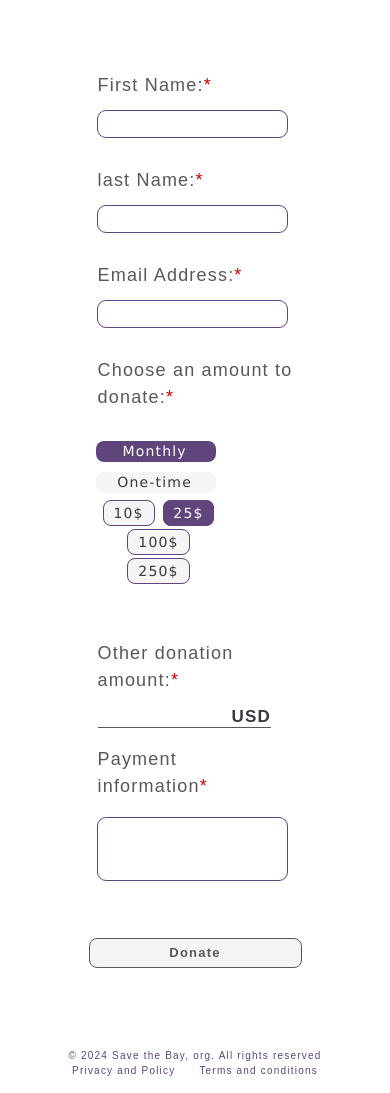
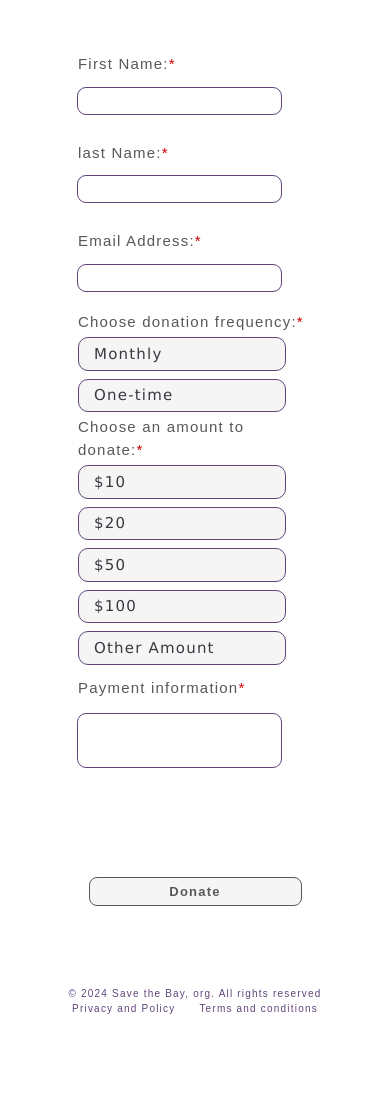
Before and after one commit to Rawiya-Lou/no-profit-website-project, a plain HTML site: page donate.html in a window 390 px wide. Shown: the part 229-1322 px from the top of the page. After the commit the page ends 1260 px from the top, so only its background shows below. Drawn offline with Linux system fonts and the light colour scheme.

Commit message:
make donation form interactive in donate.html

```diff
--- a/donate.html
+++ b/donate.html
@@ -14,103 +14,74 @@
 <body>
     <header class="header">
         <div class="header__logo">
-        <a href="index.html" target="_blank"><img src="images/Logo.png" alt="logo" class="logo logo-center"
-            loading="lazy"></a>
+        <a href="index.html" target="_blank"><img src="images/Logo.png" alt="logo" class="logo logo-center" loading="lazy"></a>
         </div>
     </header>
-    <form action="" method="post" id="contact" class="donate form-wrap">
+    <main class="container">
         <h1 class="title">Fill out the donation form </h1>
-        <div>
-            <label for="first-name" class="starlabel">First Name:</label><br><input type="text" name="first-name" id="first-name" class="info-input" required>
+
+    <form action="https://formspree.io/f/xanqbqpe" method="post" id="donation" class="donate form-wrap">
+
+        <!-- nameField -->
+        <div class="form-field">
+            <label for="firstName" class="starlabel">First Name:</label>
+            <br>
+            <input type="text" name="firstName" id="firstName" class="info-input" required>
         </div>
-        <div>
-            <label for="last-name" class="starlabel">last Name:</label><br><input type="text" name="last-name" id="last-name" class="info-input" required>
+       <!-- lastField -->
+        <div class="form-field">
+            <label for="lastName" class="starlabel">last Name:</label>
+            <br>
+            <input type="text" name="lastName" id="lastName" class="info-input" required>
         </div>
-        <div>
-            <label for="email" class="starlabel">Email Address:</label><br><input type="email" name="email" id="email" class="info-input" required>
+        <!-- emailField -->
+        <div class="form-field">
+            <label for="email" class="starlabel">Email Address:</label>
+            <br>
+            <input type="email" name="email" id="email" class="info-input" required>
         </div>
-        <div>
-        <h2 class="starlabel">Choose an amount to donate:</h2>
+        <!-- donation -->
+         <div class="form-field-donate">
+        <label for="donationFrequency" class="starlabel lebel-title">Choose donation frequency:</label>
+        <input id="monthly" class="radio" type="radio" name="frequency" value="Monthly">
+        <label for="monthly" class="label label-monthly">Monthly</label>
+
+        <input id="onetime" class="radio" type="radio" name="frequency" value="One-time">
+        <label for="onetime" class="label label-onetime">One-time</label>
+
+        <label for="donationInput" class="starlabel label-title">Choose an amount to donate:</label>
+
+        <input id="donationInput1" class="radio amount1" type="radio" name="donation" value="10">
+        <label for="donationInput1" class="label label1">$10</label>
+
+        <input id="donationInput2" class="radio amount2" type="radio" name="donation" value="20">
+        <label for="donationInput2" class="label label2">$20</label>
+
+        <input id="donationInput3" class="radio amount3" type="radio" name="donation" value="50">
+        <label for="donationInput3" class="label label3">$50</label>
+
+        <input id="donationInput4" class="radio amount4" type="radio" name="donation" value="100">
+        <label for="donationInput4" class="label label4">$100</label>
+
+        <input id="donationInput5" class="radio js-other-amount amount5" type="radio" name="donation" value="custom">
+        <label for="donationInput5" class="label label5">Other Amount</label>
+
+        <input type="text" name="customAmount"  id="customAmount" class="custom-amount" placeholder="Enter your amount">
+
+        <div id="resultMessage"></div>
     </div>
-        <div class="donate-now">
-
-            <input type="radio"
-            name="time"
-            id="time-1"
-            class="radio"
-            checked
-            value="monthly">
-            <label for="time-1"
-            class="label label-1">Monthly</label>
-            <input type="radio"
-            name="time"
-            id="time-2"
-            class="radio"
-            value="one-time">
-            <label for="time-2"
-            class="label label-2">One-time</label>
-
-        <ul>
-            <li>
-                <input type="radio"
-                name="amount"
-                id="amount-1"
-                class="radio"
-                value="10$">
-                <label for="amount-1"
-                class="label label-3 price">10$</label>
-            </li>
-
-            <li>
-                <input type="radio"
-                name="amount"
-                id="amount-2"
-                class="radio"
-                checked
-                value="25$">
-                <label for="amount-2"
-                class="label label-4 price">25$</label>
-            </li>
-
-            <li>
-                <input type="radio"
-                name="amount"
-                id="amount-3"
-                class="radio"
-                value="50$">
-                <label for="amount-3"
-                class="label label-5 price">100$</label>
-            </li>
-            <li>
-                <input type="radio"
-                name="amount"
-                id="amount-4"
-                class="radio"
-                value="250$">
-                <label for="amount-4"
-                class="label label-6 price">250$</label>
-            </li>
-        </ul>
-      </div>
-    <div>
-        <label for="other" class="starlabel">Other donation amount:</label><br>
-        <input type="text"
-        placeholder="USD"
-        class="other"
-        name="other"
-        id="other"
-        >
-    </div>
-    <div>
+    <div class="form-field">
         <label for="info" class="starlabel">Payment information</label><br>
         <textarea name="info" id="info" class="info-input" required></textarea>
     </div>
+    </form>
 
-    </form>
     <div class="submit-btn">
-        <a href="thank.html"><button type="submit" form="contact" class="btn contact-btn">Donate</button></a>
+        <button type="submit" form="contact" class="btn contact-btn" id="submit">Donate</button>
+        <p id="confermationMessage" style="display: none;">✔ Donation successeded!</p>
     </div>
     <div>
+    </main>
     <ul class="copy-right">
         <li>&copy; 2024 Save the Bay, org. All rights reserved</li>
         <li>
@@ -118,6 +89,6 @@
             <a class="foot-link" href="#">Terms and conditions</a></li>
     </ul>
 </div>
-<script src="scripts/menu-bar.js"></script>
+<script src="scripts/donation.js"></script>
 </body>
 </html>
--- /dev/null
+++ b/scripts/donation.js
@@ -0,0 +1,69 @@
+
+const submitButton = document.getElementById('submit');
+const confMessage = document.getElementById('confermationMessage');
+const donationForm = document.getElementById('donation');
+
+donationForm.addEventListener('submit', (event) =>{
+    event.preventDefault();
+    const selectedAmount = document.querySelector('input[name="amount"]:checked').value;
+    const otherAmount = document.getElementById('other').value;
+    alert(`Thank you for your donation of ${otherAmount || selectedAmount}!`);
+
+    fetch(donationForm.action,{
+        method: 'POST',
+        body: new FormData(form),
+        headers: {
+            'Accept': 'application/json'
+        }
+    }).then(response =>{
+        if(response.ok){
+            donationForm.reset(); //reset the form fields
+            confMessage.style.display= 'block';
+            }
+    }).catch(error =>{
+        console.error('Error!', error.message);
+    });
+ });
+
+
+const frecquency = document.querySelector('input[name="frequency"]:checked');
+const donation = document.querySelector('input[name="donation"]:checked');
+const customAmount = document.querySelector('input[name="customAmount"]');
+
+const otherAmount = document.querySelector('.js-other-amount');
+const resultMessage =document.getElementById('resultMessage');
+
+
+
+otherAmount.addEventListener('change', () => {
+    if (otherAmount.checked) {
+        donationForm.classList.add('editing-amount');
+
+    } else {
+        donationForm.classList.remove('editing-amount'); // Optional: Remove the class if not checked
+    }
+ });
+
+ customAmount.addEventListener('input', () => {
+    const value = customAmount.value;
+    // Check if the value is a number
+    if (isNaN(value) || value.trim() === '') {
+        customAmount.setCustomValidity('Please enter a valid number');
+    } else {
+        customAmount.setCustomValidity('');
+        resultMessage.style.display = 'block';
+    }
+});
+
+
+let message = 'You have selected';
+if(frecquency){
+    message += frecquency.value + 'donation';
+}
+if(donation){
+    message += `of $ ${donation.value}`;
+}else if (customAmount){
+    message += `of $ ${customAmount.value}`;
+}
+
+resultMessage.innerText = message;
--- a/styles/donate.css
+++ b/styles/donate.css
@@ -1,4 +1,5 @@
-.header div{
+
+.header{
     margin-left: auto;
     margin-right: auto;
 }
@@ -8,110 +9,103 @@
     color: var(--logo-color);
     font-weight: bold;
     text-align: center;
-    padding-bottom: 64px;
+    margin-top: 120px;
 }
 .form-wrap{
    display: flex;
    flex-flow: column nowrap;
-   margin-left: auto;
-   margin-right:auto ;
-   width: 60%;
-   margin-top: 64px;
+   justify-content: center;
+   margin: 64px auto 64px auto;
+   max-width: 60%;
+
 }
-form div{
-    margin-top: 18px;
+.form-field{
+   width: 100%;
+   padding: 8px 0 8px 0;
+}
+.form-field-donate{
+    display: flex;
+    flex-direction: column;
+
 }
 .info-input{
-    width: 89%;
     font-size: 1.8rem;
     color: var(--black-75);
 }
-div label{
+
+
+.starlabel{
     font-size: 1.8rem;
 }
-
-.donate-now{
-    display: flex;
-    flex-flow: row wrap;
-    margin-top: 30px;
-    margin-bottom: 40px;
-    gap:9px;
-    justify-content: center;
-    width:60%;
-}
-
 .radio{
    display: none;
 }
-h2{
+.label-title{
     font-size:1.8rem ;
     color: var(--black-75);
 }
 
-.donate-now .label{
-    padding: 0.1em 1,6em;
-    min-width: 100%;
-    text-align: center;
+.label{
+    border: 1px solid var(--logo-color);
+    border-radius: 10px;
+    font-size: 1.8rem;
+    color: var(--black-75);
+    padding: 0.3em 1em;
+    width: 75%;
+    margin: 4px 0;
     background-color: var(--black-5);
     color: var(--black);
     cursor: pointer;
     font-family: Verdana, Geneva, Tahoma, sans-serif;
-    border-radius: 8px;
+}
+#monthly:checked ~ .label-monthly,
+#onetime:checked ~ .label-onetime{
+    background-color: var(--logo-color);
+    color: #fff;
+    border: none;
 }
 
-#time-1:checked ~ .label-1,
-#time-2:checked ~ .label-2{
-    background-color: var(--logo-color);
-    color: #fff;
-}
 
-.donate-now ul{
-    display: flex;
-    flex-flow: row wrap;
-    gap: 8px;
-    margin-left: 5px;
-}
-
-.price{
-    font-size: 1.8rem;
-    padding: 0.3em 0.7em;
-    border: 1px solid var(--logo-color);
-    max-width: 100%;
-}
-#amount-1:checked ~ .label-3,
-#amount-2:checked ~ .label-4,
-#amount-3:checked ~ .label-5,
-#amount-4:checked ~ .label-6{
+#donationInput1:checked ~ .label1,
+#donationInput2:checked ~ .label2,
+#donationInput3:checked ~ .label3,
+#donationInput4:checked ~ .label4{
     background-color: var(--logo-color);
     color:#fff;
 }
-@media (max-width:880px){
-    .donate-now{
-        justify-content: center;
-        gap: 10px;
-    }
-    .donate-now ul{
-        justify-content: center;
-        gap: 8px;
-    }
-    .donate-now label{
-        font-size: 1.4rem;
-    }
 
-}
-.other{
-    border-bottom:1px solid var(--black-75) ;
-    width: 89%;
-    margin-top: 15px;
+#donationInput5:checked ~ .label5{
+    background-color: var(--logo-color);
+    color:#fff;
 }
 
-.other::placeholder{
-    font-size: 1.7rem;
-    font-weight: bold;
-    color: var(--black);
-    text-align: right;
+#customAmount{
+    border-bottom: 1px solid ;
+    padding: 0.4em 0;
+    width: 290px;
+    margin: 10px 0;
+    font-size: 1.2rem;
+}
 
+#resultMessage{
+    display: none;
 }
+
+.label5{
+    display: block;
+}
+
+.editing-amount .amount5{
+    display: block;
+}
+.custom-amount{
+    display: none;
+}
+
+.editing-amount .custom-amount{
+    display: initial;
+}
+
 
 .submit-btn{
     max-width: 100%;
@@ -160,15 +154,10 @@ input[type="checkbox"]:checked:before{
    gap: 0.4rem;
 }
 @media (max-width:780px){
-    .form-wrap{
-        min-width: 30%;
-        max-width: 50%;
-        padding: 2em;
-        font-size: 1rem;
+    .form-wrap *{
+        font-size: 1.5rem;
     }
     input[type="number"]{
         font-size: 1.3rem;
-
-
     }
 }
```
